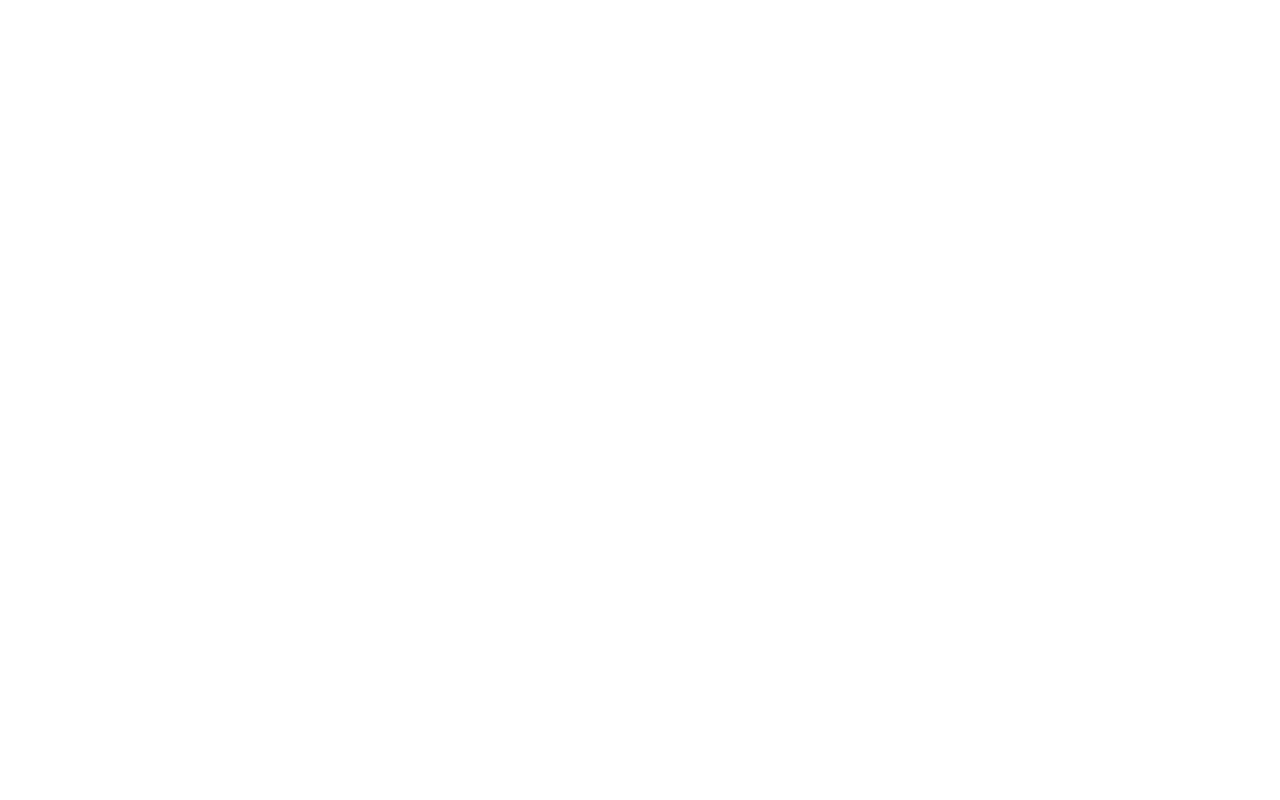
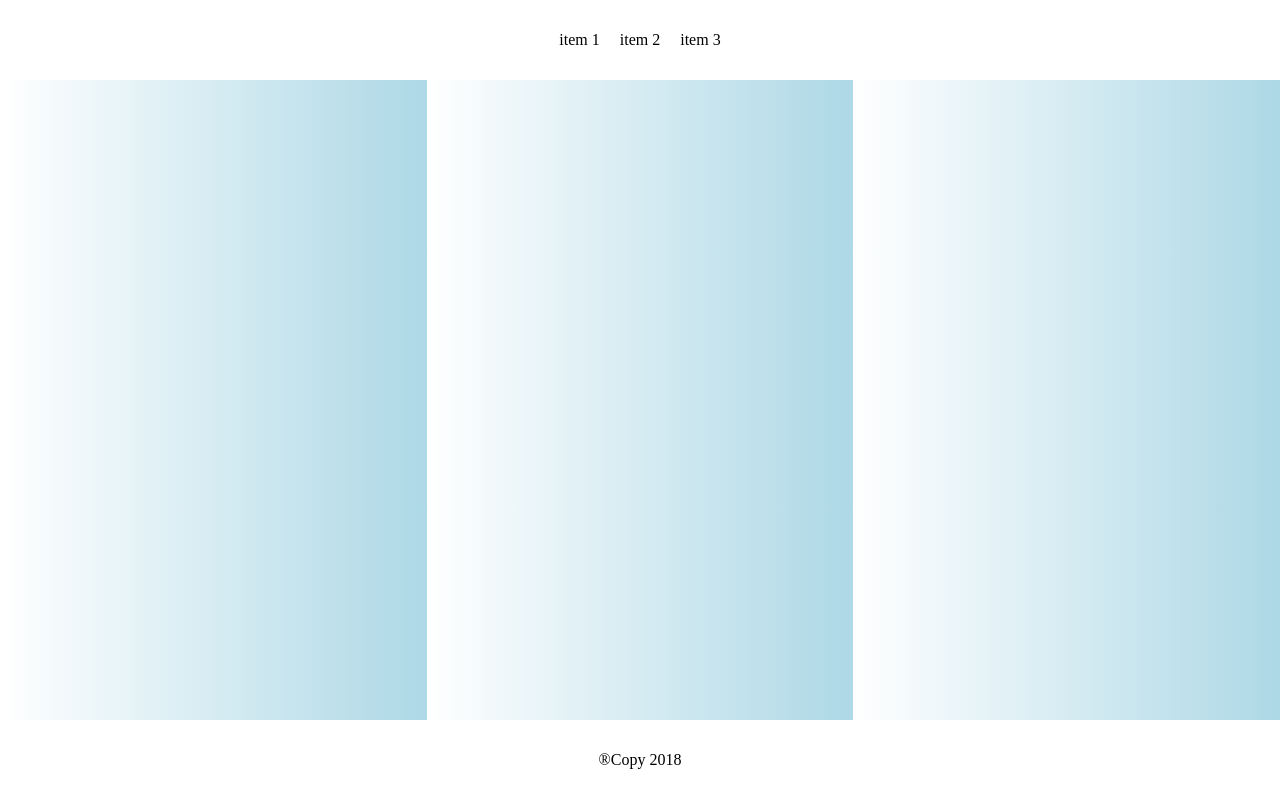
Before and after one commit to balanCORE/7.4-praca-zespolowa, a plain HTML site: page index.html in a window 1280 px wide. Drawn offline with Linux system fonts and the light colour scheme.

Commit message:
Add beauty

```diff
--- a/index.html
+++ b/index.html
@@ -6,6 +6,20 @@
 	<link rel="stylesheet" href="style.css">
 </head>
 <body>
-
+	<nav>
+		<ul class="flex">
+			<li>item 1</li>
+			<li>item 2</li>
+			<li>item 3</li>
+		</ul>
+	</nav>
+	<main>
+		<div class="box"></div>
+		<div class="box"></div>
+		<div class="box"></div>
+	</main>
+	<footer>
+		<p>®Copy 2018</p>
+	</footer>
 </body>
 </html>
--- a/style.scss
+++ b/style.scss
@@ -0,0 +1,43 @@
+* {
+	margin: 0;
+	padding: 0;
+	list-style: none;
+}
+
+// nav
+nav {
+	height: 10vh;
+	.flex {
+		display: flex;
+		justify-content: center;
+		height: inherit;
+	}
+	ul {
+		align-items: center;
+
+		li {
+			padding: 0 10px;
+		}
+	}
+}
+
+// main
+main {
+	display: flex;
+	.box {
+		width: 33.33%;
+		height: 80vh;
+		background-image: linear-gradient(to right, white, lightblue);
+	}
+}
+
+// footer
+footer {
+	position: fixed;
+	bottom: 0;
+	width: 100%;
+	display: flex;
+	height: 10vh;
+	justify-content: center;
+	align-items: center;
+}
```
Also changed, not shown: style.css, 1 other file.
